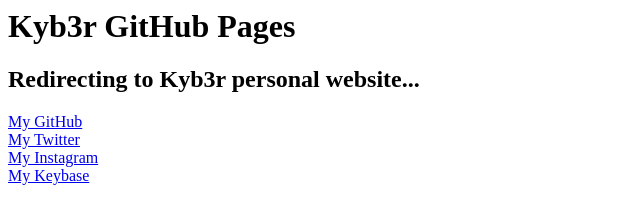
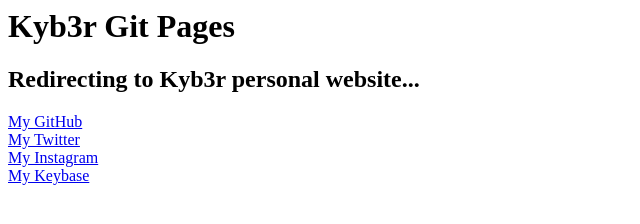
Before and after one commit to kyb3rcipher/kyb3rcipher.github.io, a plain HTML site: page index.html in a window 1280 px wide. Shown: the whole page, without its empty margins (0-640 px from the left). Drawn offline with Linux system fonts and the light colour scheme.

Commit message:
Deleting GitHub in h1 tag

```diff
--- a/index.html
+++ b/index.html
@@ -1,7 +1,7 @@
 <title>Kyb3r Git Pages</title>
 <META HTTP-EQUIV="REFRESH" CONTENT="5;URL=https://kyb3rvizsla.com">
 
-<h1>Kyb3r GitHub Pages</h1>
+<h1>Kyb3r Git Pages</h1>
 <h2>Redirecting to Kyb3r personal website...</h2>
 <a href="https://github.com/kyb3rvizsla">My GitHub</a><br>
 <a href="https://twitter.com/kyb3rvizsla">My Twitter</a><br>
```
